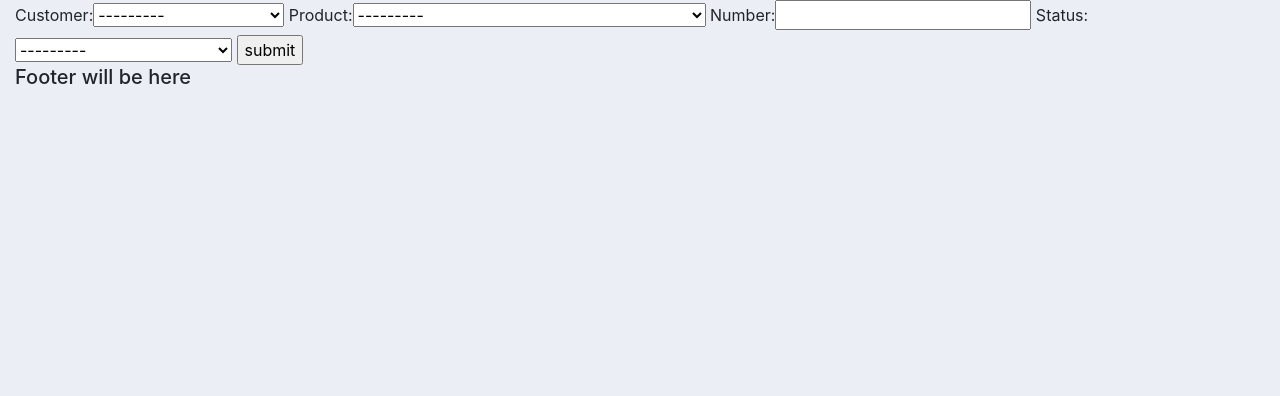
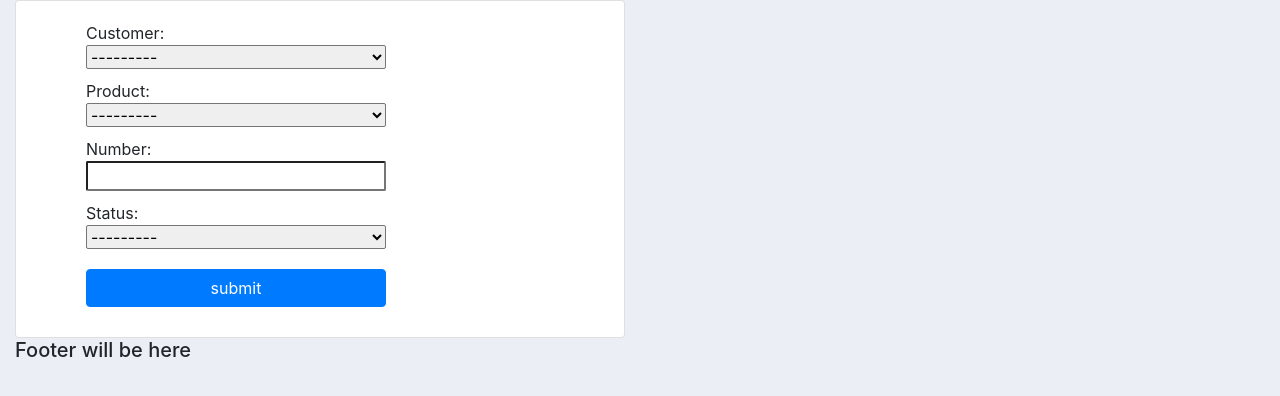
Before and after one commit to gmdmgithub/django-blog, a Django app: page /create_order in a window 1280 px wide. Shown: the part 56-452 px from the top of the page. Run offline with Django 3.2, Linux system fonts and the light colour scheme; data comes from the database, SQL or seed files in the repository; some libraries are stand-ins or nearby versions.

Commit message:
some styling added

```diff
--- a/crm/accounts/templates/accounts/customers.html
+++ b/crm/accounts/templates/accounts/customers.html
@@ -68,8 +68,8 @@
                         <td>{{ o.product.cat_value}}</td>
                         <td>{{ o.date_created}}</td>
                         <td>{{ o.status_value }}</td>
-                        <td><a href="#" class="btn btn-sm btn-outline-info">Update</a></td>
-                        <td><a href="#" class="btn btn-sm btn-outline-danger">Remove</a></td>
+                        <td><a href="{% url 'upd_order' o.id %}" class="btn btn-sm btn-outline-info">Update</a></td>
+                        <td><a href="{% url 'del_order' o.id %}" class="btn btn-sm btn-outline-danger">Remove</a></td>
 				</tr>
 
                 {% endfor %}
--- a/crm/accounts/templates/accounts/order_form.html
+++ b/crm/accounts/templates/accounts/order_form.html
@@ -4,14 +4,16 @@
 
 {% block content %}
 
-
-<form action="" method="POST">
-    {% csrf_token %}
-
-    {{form}}
-
-    <input type="submit" value="submit" name="Submit">
-
-</form>
+<div class="row">
+	<div class="col-md-6">
+		<div class="card card-body">
+            <form action="" method="POST">
+                {% csrf_token %}
+                    {{form}}
+                <input class="btn btn-primary" type="submit" value="submit" name="Submit">
+            </form>
+		</div>
+	</div>
+</div>
 
 {% endblock content %}
--- a/crm/static/css/main.css
+++ b/crm/static/css/main.css
@@ -25,3 +25,21 @@ body{
     padding: 20% 40%;
     margin: 10px auto;
 }
+
+form > label{
+    display: block;
+    margin-left: 50px;
+    margin-bottom: 0px;
+}
+form > select, input{
+    display: block;
+    width:300px;
+    border-radius: 2px;
+    margin-left: 50px;
+    margin-bottom: 10px;
+}
+
+form > .btn{
+    margin-top:20px;
+    display: block;
+}
```
